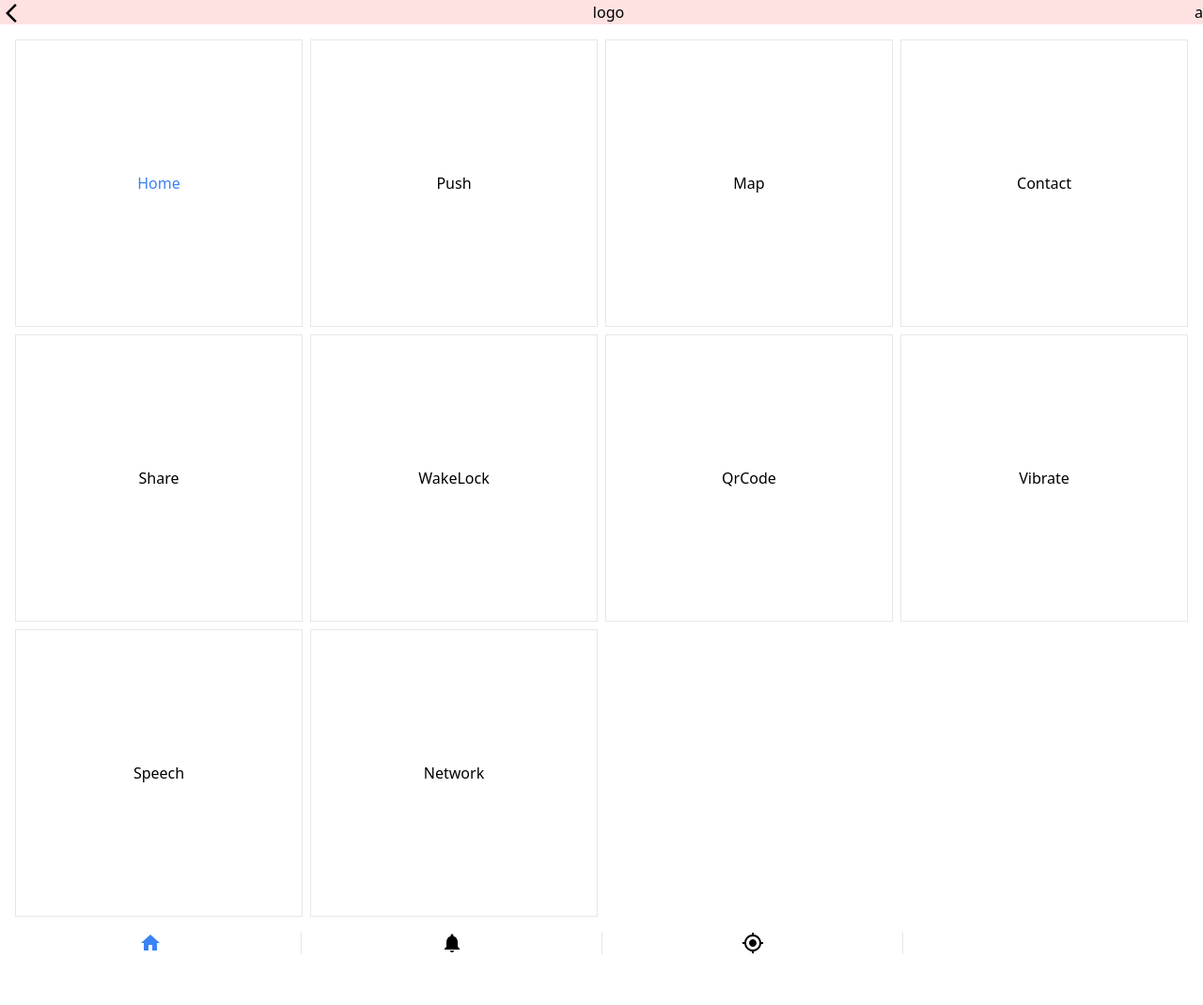
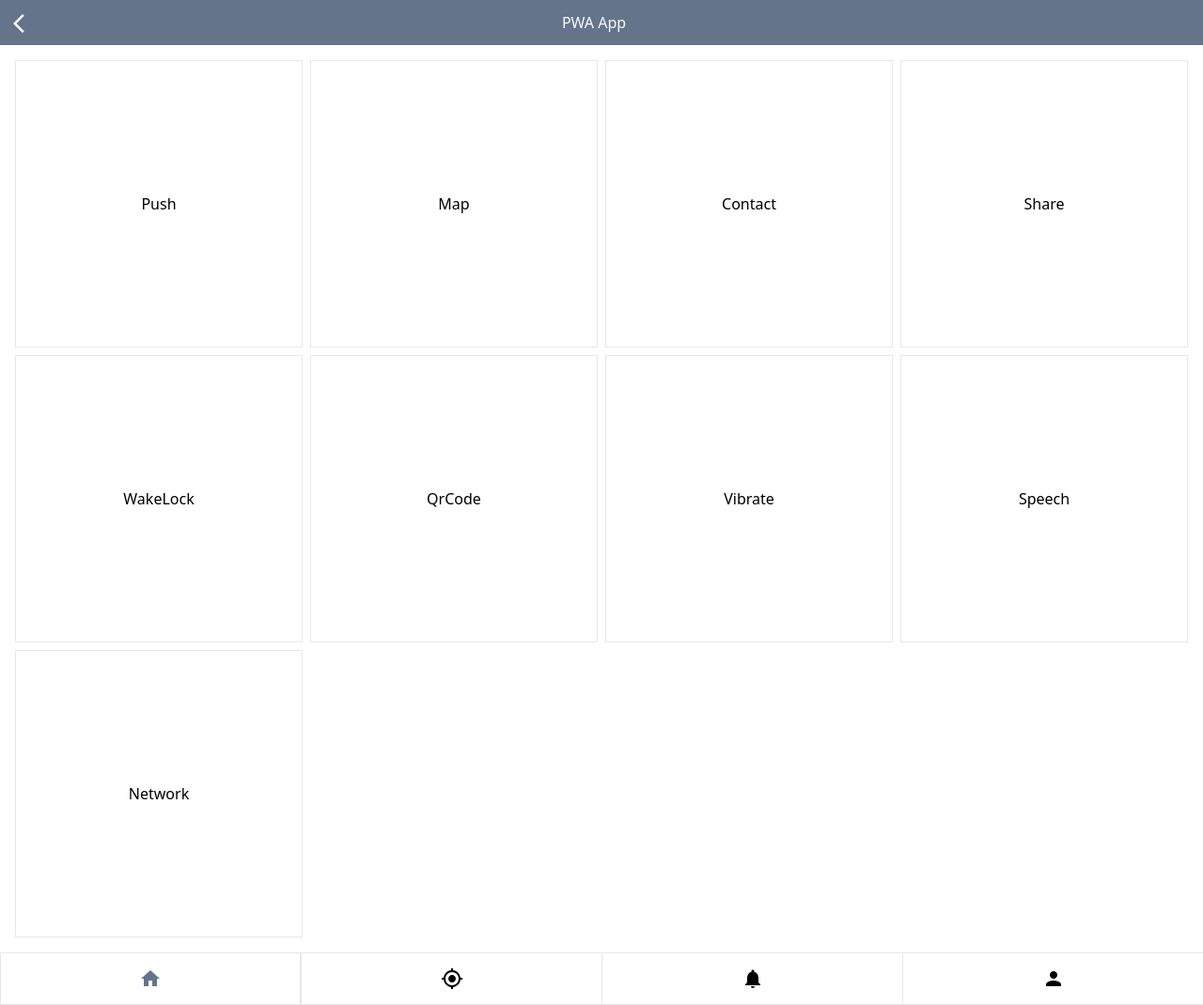
Before and after one commit to sasha1107/PWA, a React (Create React App) app: page / in a window 1280 px wide. Shown: the whole page at 94% size. Before the commit the page ends 1016 px from the top, so only its background shows below. Built offline with nearby package versions, Linux system fonts and the light colour scheme; the HTML template or start-up script is replaced by a standard one.

Commit message:
style: layout 수정

```diff
--- a/src/components/layout/Header.jsx
+++ b/src/components/layout/Header.jsx
@@ -5,16 +5,16 @@ import ArrowBackIosNewIcon from '@mui/icons-material/ArrowBackIosNew';
 const Header = () => {
   const navigate = useNavigate();
   return (
-    <div className="flex h-12 items-center justify-between bg-red-100">
+    <div className="flex h-[48px] shrink-0 items-center bg-slate-500">
       <button
+        className="pl-2"
         onClick={() => {
           navigate(-1);
         }}
       >
-        <ArrowBackIosNewIcon />
+        <ArrowBackIosNewIcon className="text-slate-50" />
       </button>
-      <h1>logo</h1>
-      <div>a</div>
+      <h1 className="mr-[48px] flex-grow text-center text-slate-50">PWA App</h1>
     </div>
   );
 };
--- a/src/components/layout/TabBar.jsx
+++ b/src/components/layout/TabBar.jsx
@@ -1,20 +1,38 @@
 import React from 'react';
-import { router } from 'router';
 import { NavLink } from 'react-router-dom';
 import HomeIcon from '@mui/icons-material/Home';
 import GpsFixedIcon from '@mui/icons-material/GpsFixed';
 import NotificationsIcon from '@mui/icons-material/Notifications';
+import PersonIcon from '@mui/icons-material/Person';
 
 const TabBar = () => {
-  const elements = router.routes[0].children;
   const icons = {
     Home: <HomeIcon />,
     Map: <GpsFixedIcon />,
-    Push: <NotificationsIcon />
+    Push: <NotificationsIcon />,
+    MyPage: <PersonIcon />
   };
+  const routes = [
+    {
+      path: '/',
+      name: 'Home'
+    },
+    {
+      path: '/map',
+      name: 'Map'
+    },
+    {
+      path: '/push',
+      name: 'Push'
+    },
+    {
+      path: '/my',
+      name: 'MyPage'
+    }
+  ];
   return (
-    <nav className="grid h-10 grid-cols-4 divide-x">
-      {elements.map((route, index) => {
+    <nav className="grid grid-cols-4 divide-x">
+      {routes.map((route, index) => {
         return (
           <NavLink
             key={index}
@@ -22,14 +40,14 @@ const TabBar = () => {
             className={({ isActive, isPending, isTransitioning }) =>
               [
                 isPending ? 'text-slate-300' : '',
-                isActive ? 'text-blue-500' : '',
+                isActive ? 'text-slate-500' : '',
                 isTransitioning ? 'text-red-500' : '',
-                'flex items-center justify-center'
+                'flex h-[56px] items-center justify-center border'
               ].join(' ')
             }
             unstable_viewTransitions
           >
-            {icons[route.name]}
+            <span className="text-sm">{icons[route.name]}</span>
           </NavLink>
         );
       })}
--- a/src/pages/home/index.jsx
+++ b/src/pages/home/index.jsx
@@ -3,10 +3,14 @@ import { NavLink } from 'react-router-dom';
 
 const Home = () => {
   const elements = router.routes[0].children;
+  const exclude = ['Home', 'My'];
   return (
     <>
       <nav className="grid grid-cols-4 gap-2">
         {elements.map((route, index) => {
+          if (exclude.includes(route.name)) {
+            return null;
+          }
           return (
             <NavLink
               key={index}
@@ -14,7 +18,7 @@ const Home = () => {
               className={({ isActive, isPending, isTransitioning }) =>
                 [
                   isPending ? 'text-slate-300' : '',
-                  isActive ? 'text-blue-500' : '',
+                  isActive ? 'text-slate-500' : '',
                   isTransitioning ? 'text-red-500' : '',
                   'flex aspect-square items-center justify-center border'
                 ].join(' ')
--- /dev/null
+++ b/src/pages/my/index.jsx
@@ -0,0 +1,7 @@
+import React from 'react';
+
+const MyPage = () => {
+  return <div>MyPage</div>;
+};
+
+export default MyPage;
--- a/src/router/index.js
+++ b/src/router/index.js
@@ -10,7 +10,7 @@ import QrCode from 'pages/qrcode/index';
 import Vibrate from 'pages/vibrate/index';
 import Speech from 'pages/speech/index';
 import Network from 'pages/network/index';
-
+import MyPage from 'pages/my/index';
 export const router = createBrowserRouter([
   {
     element: (
@@ -68,6 +68,11 @@ export const router = createBrowserRouter([
         path: '/network',
         element: <Network />,
         name: 'Network'
+      },
+      {
+        path: '/my',
+        element: <MyPage />,
+        name: 'My'
       }
     ]
   }
```
